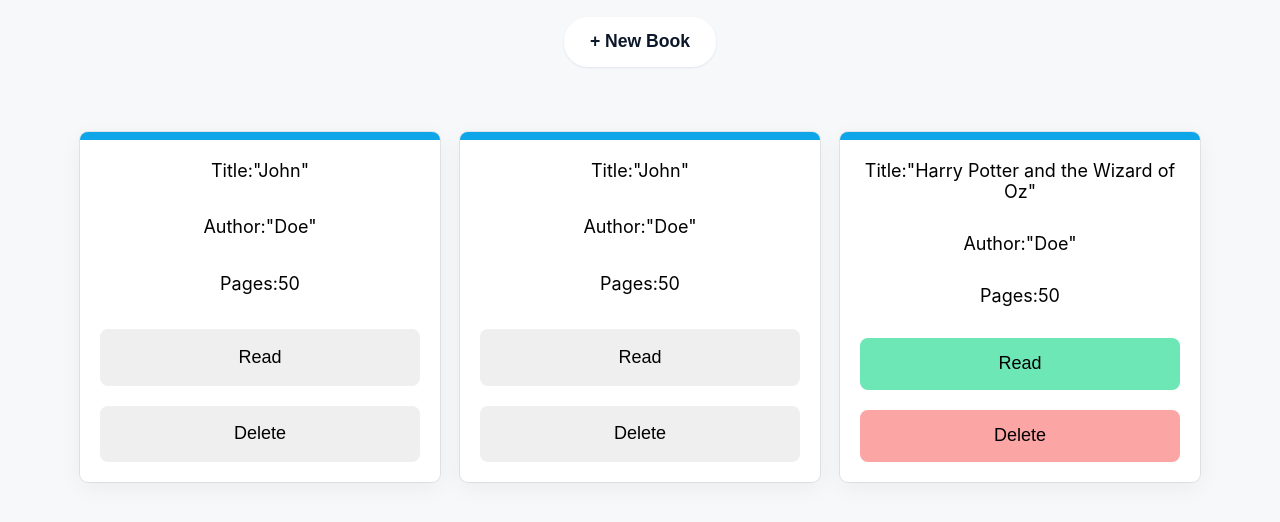
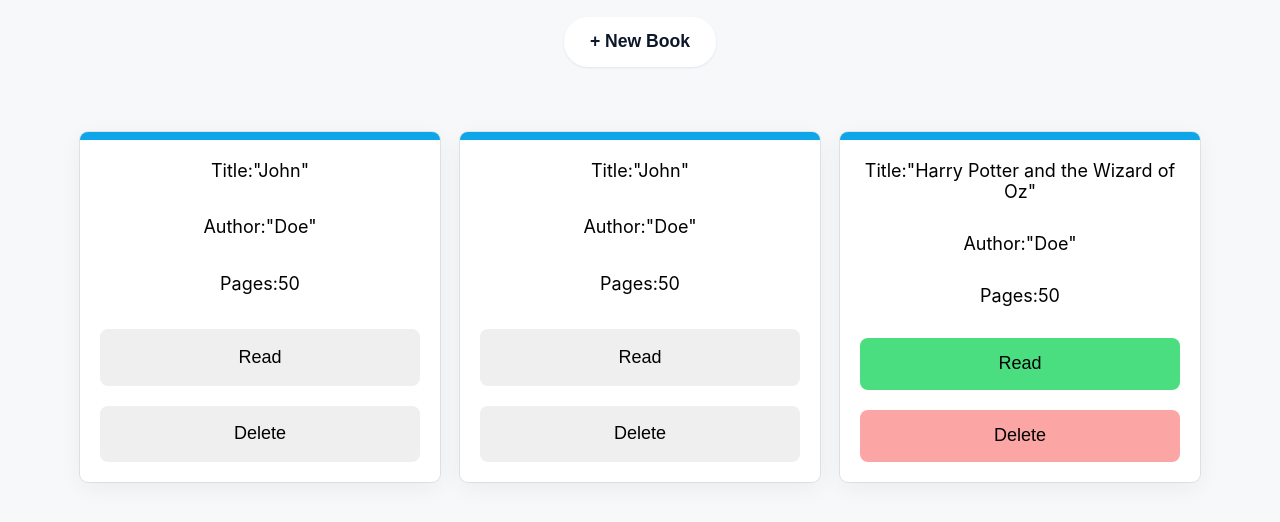
Before and after one commit to axelklaudedelgado/library, a plain HTML site: page index.html in a window 1280 px wide. Shown: the part 108-630 px from the top of the page. Drawn offline with Linux system fonts and the light colour scheme.

Commit message:
Change read status color scheme

```diff
--- a/style.css
+++ b/style.css
@@ -93,11 +93,11 @@ body {
 }
 
 .readStatus {
-    background-color: #6ee7b7;
+    background-color: #4ade80;
 }
 
 .readStatus:hover, .readStatus:active {
-    background-color: #34d399;
+    background-color: #22c55e;
 }
 
 .delete {
```
